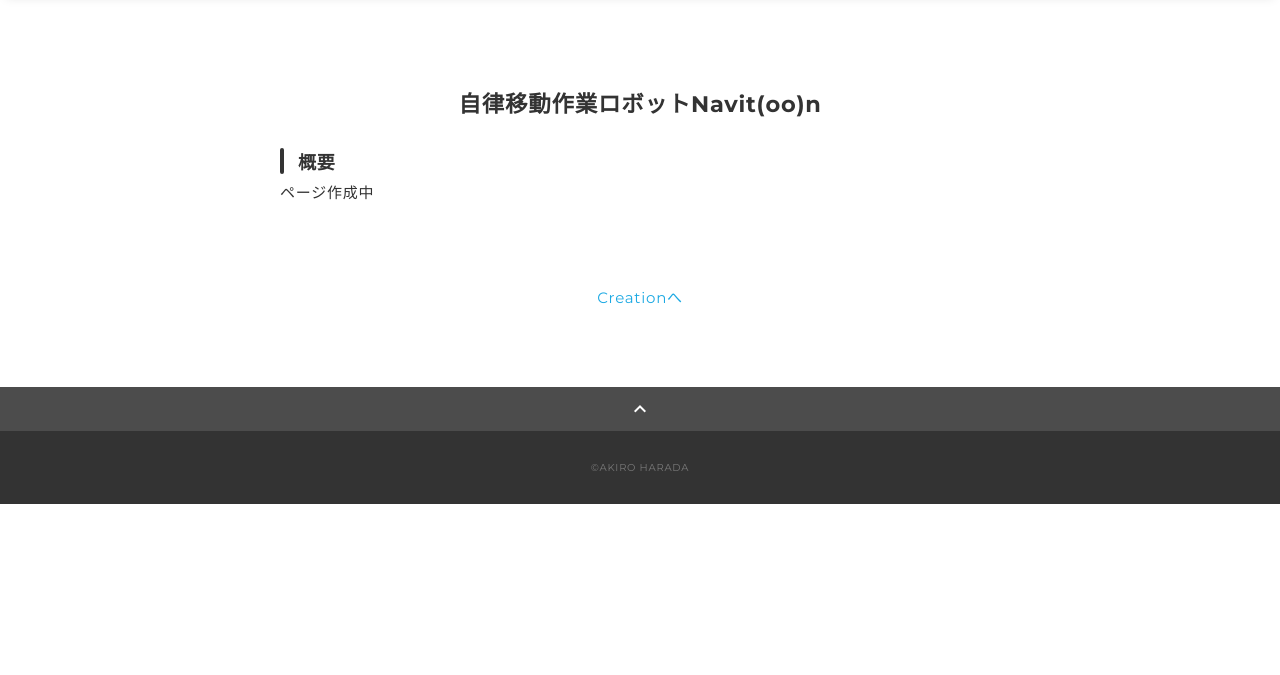
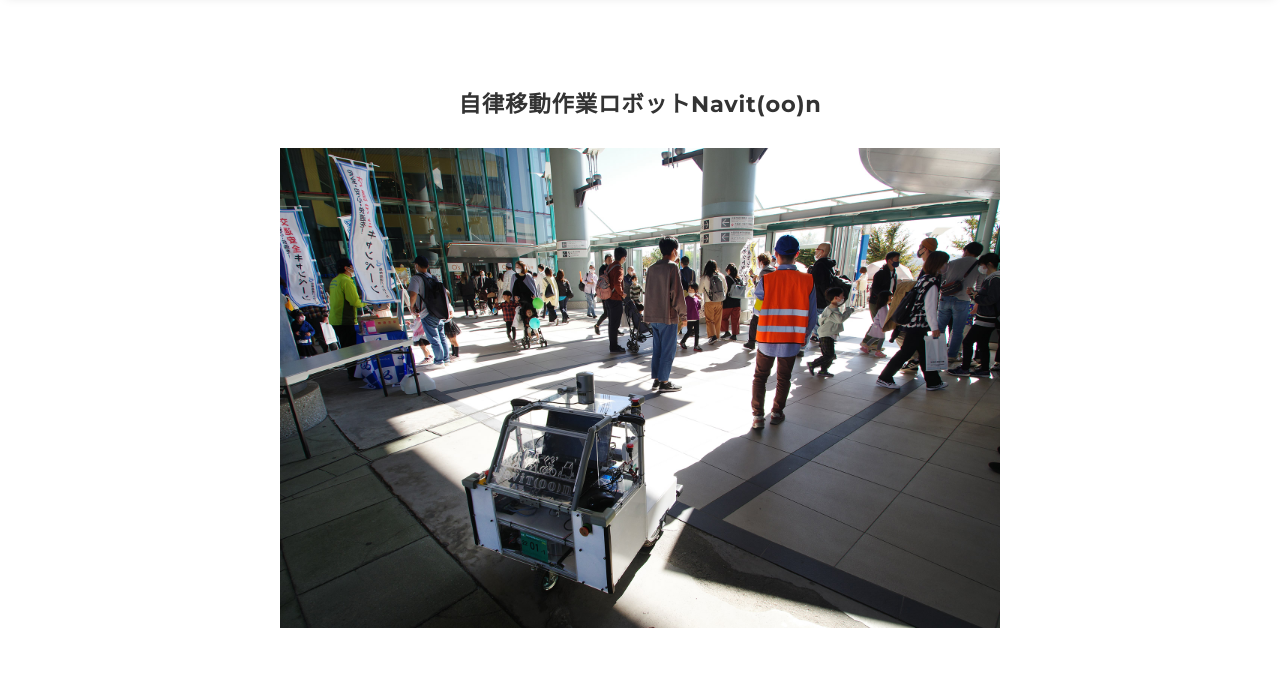
Before and after one commit to Autumn60/Autumn60.github.io, a plain HTML site: page works-Navitoon.html in a window 1280 px wide. Shown: the part 67-742 px from the top of the page. Drawn offline with nearby package versions, Linux system fonts and the light colour scheme.

Commit message:
Update works-Navitoon.html

```diff
--- a/works-Navitoon.html
+++ b/works-Navitoon.html
@@ -46,6 +46,7 @@
         <div class="article-container">
           <h2 class="article-title">自律移動作業ロボットNavit(oo)n</h2>
           <div class="article-body">
+            <img src="img/Navitoon_raw.jpg" alt="" />
             <h3>概要</h3>
             <p>
               ページ作成中
```
